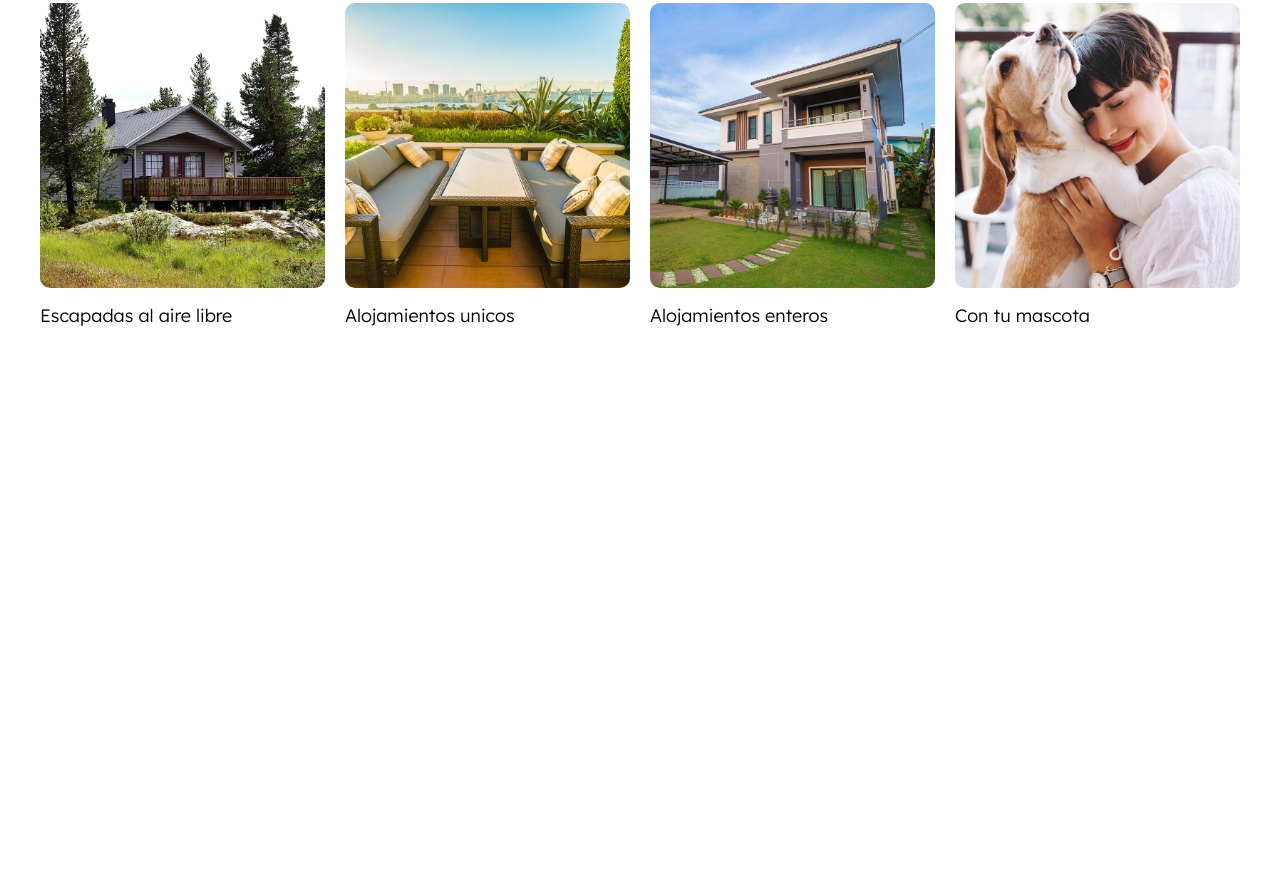
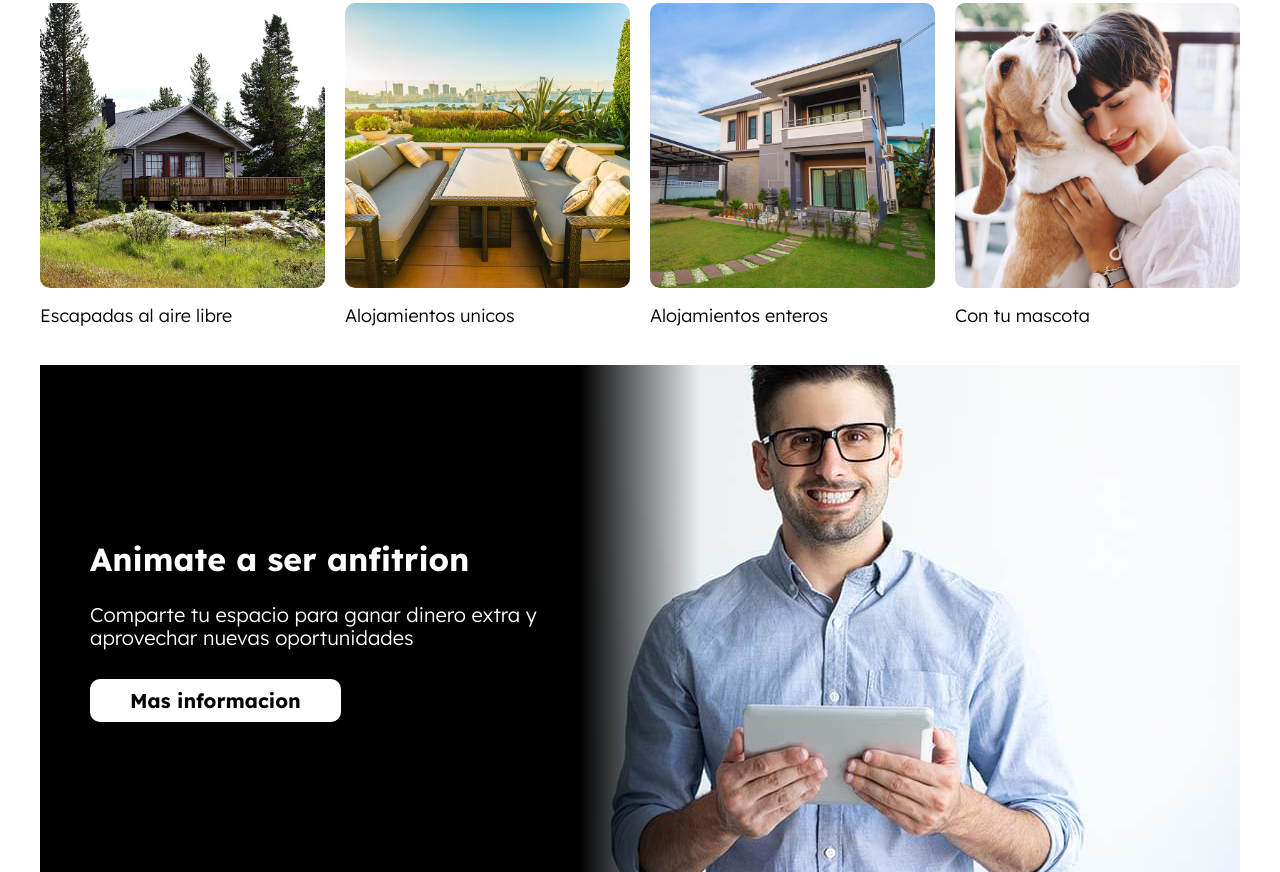
Before and after one commit to BenjaCode/Viajes, a website: page index.html in a window 1280 px wide. Shown: the part 1282-2154 px from the top of the page. Before the commit the page ends 1647 px from the top, so only its background shows below. Drawn offline with Linux system fonts and the light colour scheme.

Commit message:
Anfitrion

```diff
--- a/index.html
+++ b/index.html
@@ -183,5 +183,13 @@
             </div>
         </div>
     </section>
+
+    <section class="anfitrion contenedor seccion">
+        <div class="anfitrion__contenido">
+            <h2 class="anfitrion__heading">Animate a ser anfitrion</h2>
+            <p class="anfitrion__texto">Comparte tu espacio para ganar dinero extra y aprovechar nuevas oportunidades</p>
+            <a href="#" class="anfitrion__enlace">Mas informacion</a>
+        </div>
+    </section>
 </body>
 </html>
--- /dev/null
+++ b/src/scss/ui/contenido/_anfitrion.scss
@@ -0,0 +1,48 @@
+@use 'base/variables' as v;
+@use 'base/mixins' as m;
+
+.anfitrion{
+    display: grid;
+    grid-template-rows: repeat(2, 1fr);
+    row-gap: 15rem;
+    padding: 5rem;
+    color: v.$blanco;
+    background-image: linear-gradient(to bottom, v.$negro 0%, v.$negro 50%, transparent 50%), url(../img/anfitrion.jpg);
+    background-size: 100%, 60rem;
+    background-position: center, center bottom;
+    background-repeat: no-repeat;
+
+    @include m.telefono {
+        background-size: 100%, 70rem;
+        background-position: center, center 200%;
+    }
+
+    @include m.tablet {
+        grid-template-rows: unset;
+        background-image: linear-gradient(to right, v.$negro 0%, v.$negro 45%, transparent 55%), url(../img/anfitrion.jpg);
+        background-size: 100%, auto;
+        background-position: center, 50% 30%;
+        padding: 15rem 5rem;
+    }
+
+    @include m.desktop {
+        background-position: center, right center;
+    }
+
+    &__contenido{
+        @include m.tablet {
+            max-width: 50%;
+        }
+    }
+
+    &__texto{
+        color: v.$blanco;
+    }
+
+    &__enlace{
+        @include m.boton(v.$blanco,v.$negro);
+        border-radius: 1rem;
+        padding-top: 1rem;
+        padding-bottom: 1rem;
+    }
+}
--- a/src/scss/ui/contenido/_index.scss
+++ b/src/scss/ui/contenido/_index.scss
@@ -1,2 +1,3 @@
 @forward 'destinos';
 @forward 'lugares';
+@forward 'anfitrion';
```
Also changed, not shown: build/css/app.css, 1 other file.
